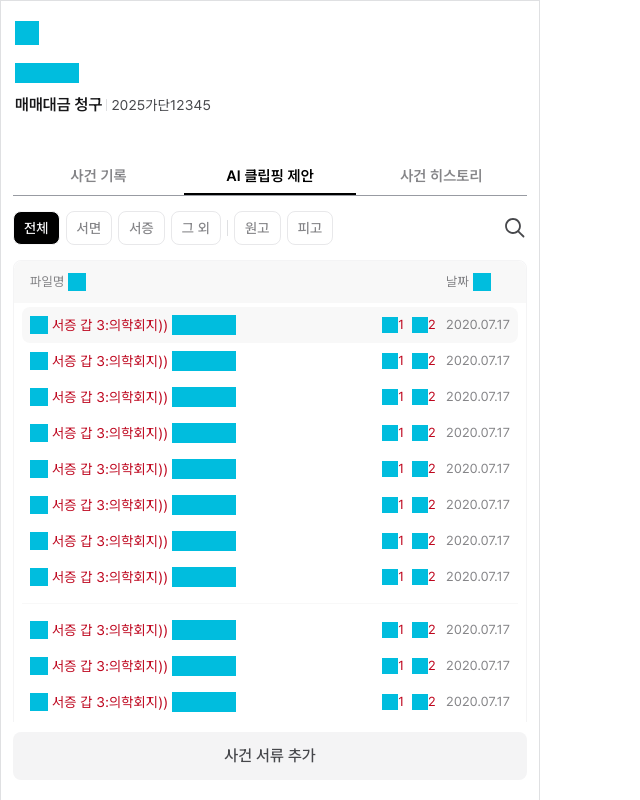
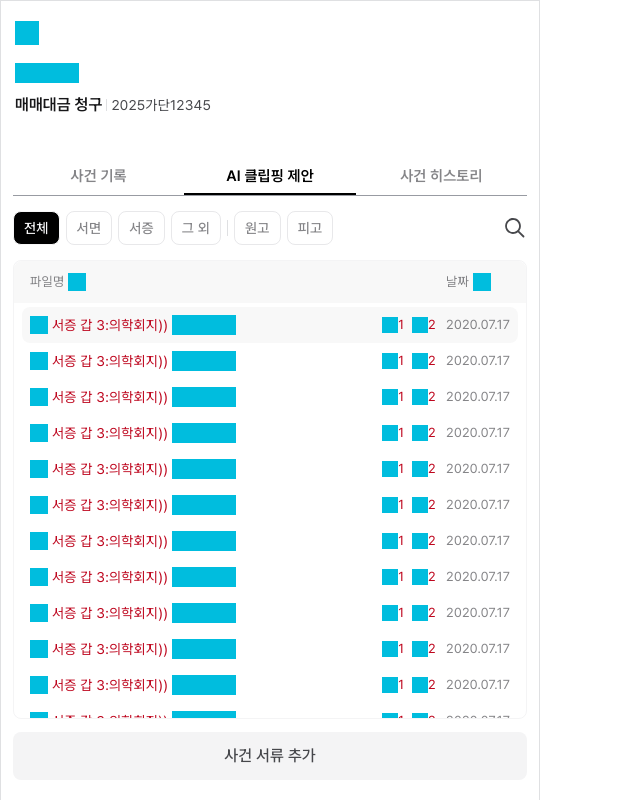
Before and after one commit to gustn99/ai-lex-web, a React (Vite) app: page /documents/1 in a window 1280 px wide. Shown: the whole page, without its empty margins (0-640 px from the left). Built offline with nearby package versions, Linux system fonts and the light colour scheme.

Commit message:
fix: 스크롤 가능하도록 레이아웃 수정

```diff
--- a/src/components/Documents/DetailSidebar/DetailSidebar.tsx
+++ b/src/components/Documents/DetailSidebar/DetailSidebar.tsx
@@ -2,7 +2,7 @@ import { DetailSidebarTabs } from '.';
 
 export default function DetailSidebar() {
 	return (
-		<div className="border-line-normal-normal flex h-dvh w-135 flex-col gap-3 border">
+		<div className="border-line-normal-normal grid h-dvh w-135 grid-rows-[auto_1fr] gap-3 border">
 			<div className="flex flex-col gap-4 px-3.5 pt-5 pb-3">
 				<button className="bg-accent-background-cyan h-6 w-6"></button>
 				<div className="flex flex-col gap-2">
--- a/src/components/Documents/DetailSidebar/DetailSidebarTabs.tsx
+++ b/src/components/Documents/DetailSidebar/DetailSidebarTabs.tsx
@@ -14,7 +14,7 @@ export default function DetailSidebarTabs() {
 	const [activeTab, setActiveTab] = useState(tabs[1].label);
 
 	return (
-		<div className="h-full space-y-3 px-3">
+		<div className="flex h-full min-h-0 flex-col gap-3 px-3">
 			<TabList tabs={tabs} activeTab={activeTab} onClick={(tab) => setActiveTab(tab)} />
 
 			{tabs.map(({ label, tabContent: TabContent }) => (
--- a/src/components/Documents/DetailSidebar/FileTab/FileList.tsx
+++ b/src/components/Documents/DetailSidebar/FileTab/FileList.tsx
@@ -2,7 +2,7 @@ import FileItem from './FileItem';
 
 export default function FileList() {
 	return (
-		<div className="border-line-normal-alternative text-label-02 text-label-alternative h-full w-full overflow-y-scroll rounded-lg border">
+		<div className="border-line-normal-alternative text-label-02 text-label-alternative flex h-fit max-h-full min-h-0 w-full flex-col rounded-lg border">
 			<div className="bg-fill-alternative flex items-center justify-between rounded-t-lg px-4 py-3">
 				<button className="flex w-16 gap-1">
 					파일명<div className="bg-accent-background-cyan h-4.5 w-4.5"></div>
@@ -12,9 +12,9 @@ export default function FileList() {
 				</button>
 			</div>
 
-			<div className="mt-1 space-y-2 px-2">
+			<div className="mt-1 flex-1 shrink space-y-2 overflow-scroll px-2">
 				<ul>
-					{[1, 2, 3, 4, 5, 6, 7, 8].map((i) => (
+					{[1, 2, 3, 4, 5, 6, 88, 99, 11, 22, 33, 44].map((i) => (
 						<FileItem key={`plaintiff-${i}`} id={i} activeFileId={1} />
 					))}
 				</ul>
--- a/src/components/Documents/DetailSidebar/FileTab/FileTab.tsx
+++ b/src/components/Documents/DetailSidebar/FileTab/FileTab.tsx
@@ -8,7 +8,7 @@ export default function FileTab() {
 	const [searchKeyword, setSearchKeyword] = useState('');
 
 	return (
-		<div className="h-full space-y-3 overflow-y-scroll pb-15">
+		<div className="grid h-full min-h-0 grid-rows-[auto_1fr] gap-3 pb-20">
 			<FileFilter searchKeyword={searchKeyword} setSearchKeyword={setSearchKeyword} />
 			<FileList />
 			<AddFileButton />
--- a/src/components/common/Tab/TabPanel.tsx
+++ b/src/components/common/Tab/TabPanel.tsx
@@ -9,5 +9,5 @@ export default function TabPanel({ label, activeTab, children }: TabPanelProps)
 
 	if (!isActive) return null;
 
-	return <div className="h-full w-full">{children}</div>;
+	return <>{children}</>;
 }
```
